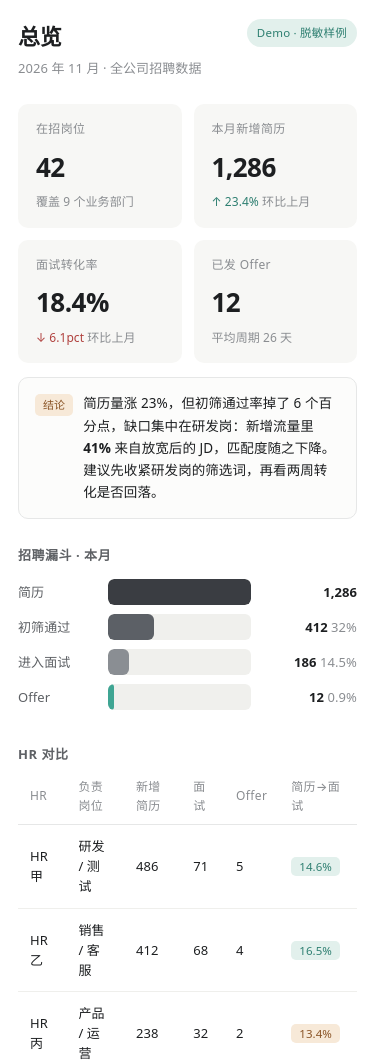
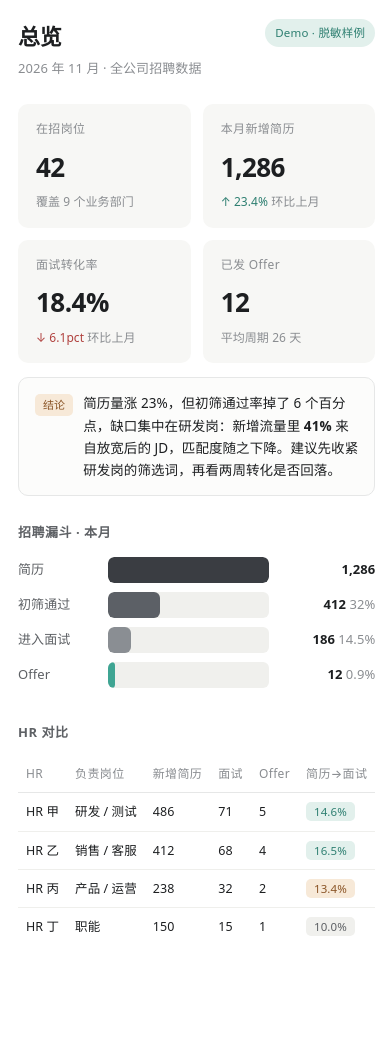
Before and after one commit to lesue1/recruitment-board-demo, a plain HTML site: page index.html in a window 390 px wide. Shown: the part 58-1119 px from the top of the page. After the commit the page ends 1064 px from the top, so only its background shows below. Drawn offline with Linux system fonts and the light colour scheme.

Commit message:
Scrollable tables on mobile

```diff
--- a/index.html
+++ b/index.html
@@ -138,6 +138,8 @@ input#q:focus{border-color:#C9CACB;box-shadow:0 0 0 3px rgba(41,45,50,.05)}
   h1{font-size:22px}
   .rfoot{flex-direction:column;gap:7px;align-items:flex-start}
   .rhead{flex-direction:column;gap:2px}
+  table{display:block;overflow-x:auto;white-space:nowrap;font-size:12.5px}
+  th,td{padding:9px 8px}
 }
 </style>
 </head>
```
